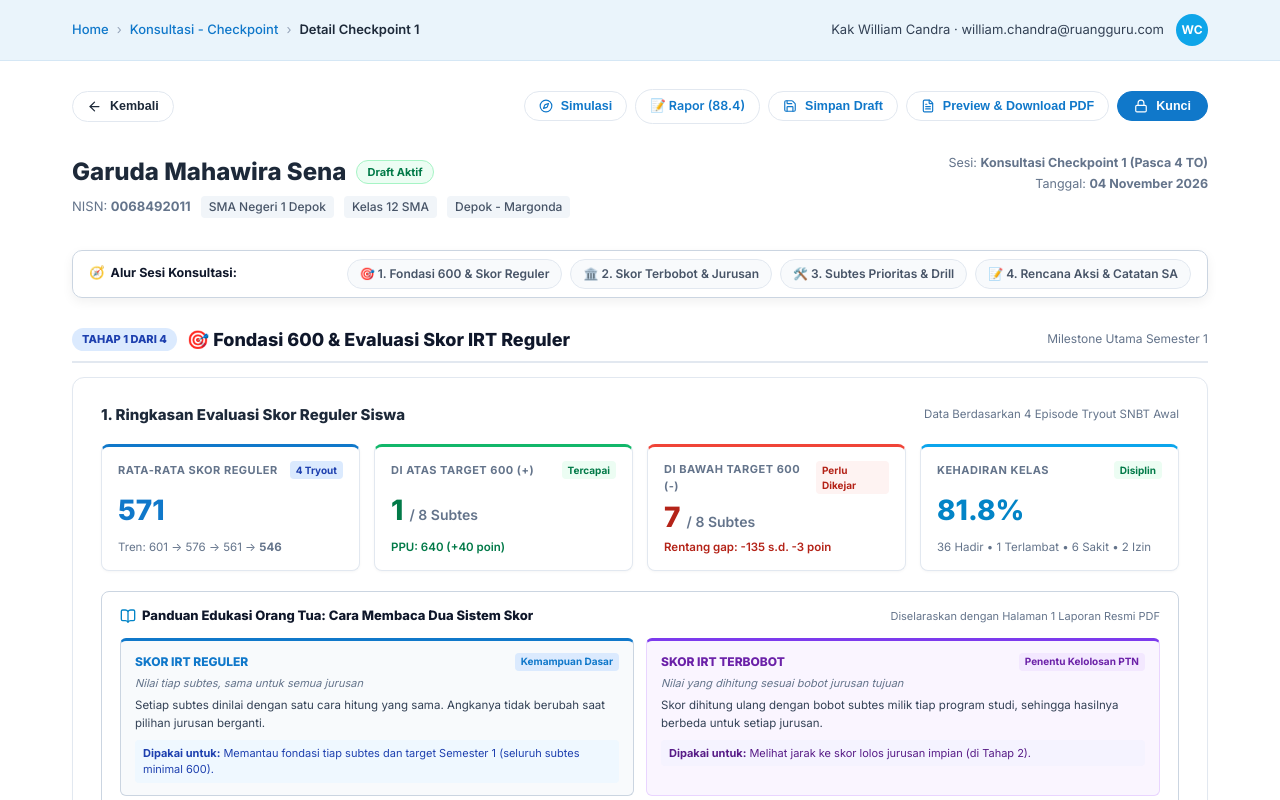
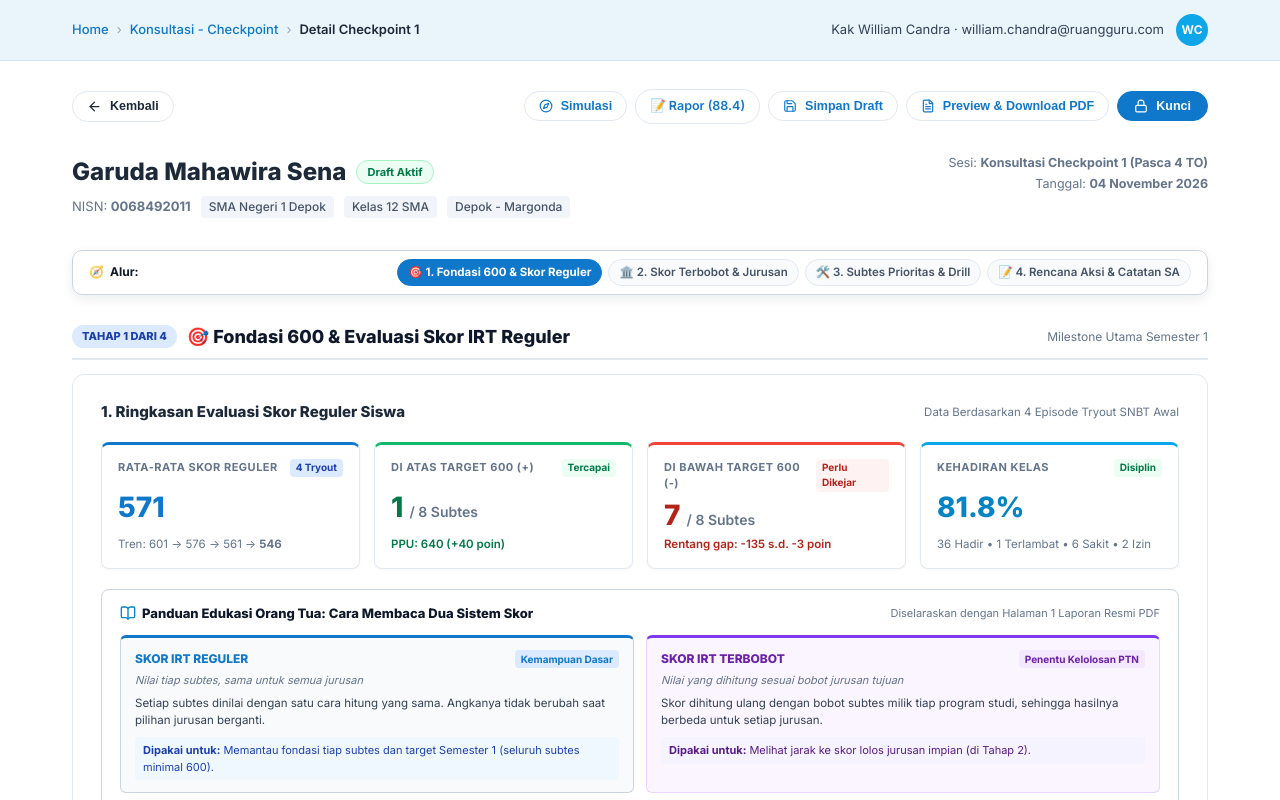
Before and after one commit to hhidro29/BACConsultationReport, a React (Vite) app: page /#/v2 in a window 1280 px wide. Shown: the top 800 px of the page. Built offline with nearby package versions, Linux system fonts and the light colour scheme.

Commit message:
fix: offset sticky floating nav below topbar (top: 68px), tighten to single-row, add scroll-spy active pill & 132px scrollMarginTop

```diff
--- a/src/pages/CheckpointV2Page.tsx
+++ b/src/pages/CheckpointV2Page.tsx
@@ -22,6 +22,7 @@ export const CheckpointV2Page: React.FC = () => {
   const [isSimulasiOpen, setIsSimulasiOpen] = useState<boolean>(false);
   const [isLocked, setIsLocked] = useState<boolean>(false);
   const [draftSavedToast, setDraftSavedToast] = useState<boolean>(false);
+  const [activeStage, setActiveStage] = useState<string>('tahap1');
   const [saNotes, setSaNotes] = useState<string>(() => {
     const saved = localStorage.getItem('bac_v2_sa_notes');
     return saved || "Siswa sempat merasa terbebani penurunan nilai dari TO 1 ke TO 4, namun kembali bersemangat setelah melihat Penalaran Matematika (597) sudah di ambang batas 600. Orang tua menyetujui target 15 soal/hari dan akan mendampingi jadwal belajar mandiri di rumah. Fokus pemulihan utama: PU dan PK.";
@@ -34,6 +35,27 @@ export const CheckpointV2Page: React.FC = () => {
     }
   }, [searchParams]);
 
+  useEffect(() => {
+    const stageIds = ['tahap1', 'tahap2', 'tahap3', 'tahap4'];
+    const handleScroll = () => {
+      const offset = 160;
+      let current = 'tahap1';
+      for (const id of stageIds) {
+        const el = document.getElementById(id);
+        if (el) {
+          const rect = el.getBoundingClientRect();
+          if (rect.top <= offset) {
+            current = id;
+          }
+        }
+      }
+      setActiveStage(current);
+    };
+    window.addEventListener('scroll', handleScroll, { passive: true });
+    handleScroll();
+    return () => window.removeEventListener('scroll', handleScroll);
+  }, []);
+
   const handleSaveNotes = () => {
     localStorage.setItem('bac_v2_sa_notes', saNotes);
     setDraftSavedToast(true);
@@ -42,7 +64,9 @@ export const CheckpointV2Page: React.FC = () => {
 
   const scrollTo = (e: React.MouseEvent, id: string) => {
     e.preventDefault();
-    const el = document.getElementById(id.replace('#', ''));
+    const targetId = id.replace('#', '');
+    setActiveStage(targetId);
+    const el = document.getElementById(targetId);
     if (el) {
       el.scrollIntoView({ behavior: 'smooth', block: 'start' });
     }
@@ -180,7 +204,7 @@ export const CheckpointV2Page: React.FC = () => {
           aria-label="Alur Konsultasi 4 Tahap"
           style={{
             position: 'sticky',
-            top: 10,
+            top: 68,
             zIndex: 40,
             background: 'rgba(255, 255, 255, 0.96)',
             backdropFilter: 'blur(8px)',
@@ -188,7 +212,7 @@ export const CheckpointV2Page: React.FC = () => {
             borderRadius: 10,
             padding: '8px 16px',
             marginBottom: 28,
-            boxShadow: '0 4px 12px rgba(0,0,0,0.06)',
+            boxShadow: '0 4px 12px rgba(15, 23, 42, 0.08)',
             display: 'flex',
             alignItems: 'center',
             justifyContent: 'space-between',
@@ -196,20 +220,20 @@ export const CheckpointV2Page: React.FC = () => {
             flexWrap: 'wrap'
           }}
         >
-          <div className="jump-nav-label" style={{ fontSize: 12.5, fontWeight: 700, color: '#0f172a' }}>
-            🧭 <span>Alur Sesi Konsultasi:</span>
+          <div className="jump-nav-label" style={{ fontSize: 12, fontWeight: 700, color: '#0f172a', whiteSpace: 'nowrap' }}>
+            🧭 <span>Alur:</span>
           </div>
-          <div className="jump-nav-links" style={{ display: 'flex', gap: 8, flexWrap: 'wrap' }}>
-            <a href="#tahap1" onClick={(e) => scrollTo(e, '#tahap1')} className="jump-pill">
+          <div className="jump-nav-links" style={{ display: 'flex', gap: 6, flexWrap: 'wrap' }}>
+            <a href="#tahap1" onClick={(e) => scrollTo(e, '#tahap1')} className={`jump-pill ${activeStage === 'tahap1' ? 'active' : ''}`} style={{ fontSize: 11.5, padding: '4px 10px' }}>
               🎯 1. Fondasi 600 &amp; Skor Reguler
             </a>
-            <a href="#tahap2" onClick={(e) => scrollTo(e, '#tahap2')} className="jump-pill">
+            <a href="#tahap2" onClick={(e) => scrollTo(e, '#tahap2')} className={`jump-pill ${activeStage === 'tahap2' ? 'active' : ''}`} style={{ fontSize: 11.5, padding: '4px 10px' }}>
               🏛️ 2. Skor Terbobot &amp; Jurusan
             </a>
-            <a href="#tahap3" onClick={(e) => scrollTo(e, '#tahap3')} className="jump-pill">
+            <a href="#tahap3" onClick={(e) => scrollTo(e, '#tahap3')} className={`jump-pill ${activeStage === 'tahap3' ? 'active' : ''}`} style={{ fontSize: 11.5, padding: '4px 10px' }}>
               🛠️ 3. Subtes Prioritas &amp; Drill
             </a>
-            <a href="#tahap4" onClick={(e) => scrollTo(e, '#tahap4')} className="jump-pill">
+            <a href="#tahap4" onClick={(e) => scrollTo(e, '#tahap4')} className={`jump-pill ${activeStage === 'tahap4' ? 'active' : ''}`} style={{ fontSize: 11.5, padding: '4px 10px' }}>
               📝 4. Rencana Aksi &amp; Catatan SA
             </a>
           </div>
@@ -218,7 +242,7 @@ export const CheckpointV2Page: React.FC = () => {
         {/* ========================================================= */}
         {/* TAHAP 1: FONDASI 600 & EVALUASI SKOR IRT REGULER          */}
         {/* ========================================================= */}
-        <section id="tahap1" style={{ scrollMarginTop: 75, marginBottom: 40 }}>
+        <section id="tahap1" style={{ scrollMarginTop: 132, marginBottom: 40 }}>
           <div style={{ display: 'flex', alignItems: 'center', justifyContent: 'space-between', marginBottom: 14, paddingBottom: 8, borderBottom: '2px solid #e2e8f0' }}>
             <div style={{ display: 'flex', alignItems: 'center', gap: 10 }}>
               <span style={{ fontSize: 11, fontWeight: 800, color: '#1e40af', background: '#dbeafe', padding: '3px 10px', borderRadius: 9999 }}>
@@ -529,7 +553,7 @@ export const CheckpointV2Page: React.FC = () => {
         </section>
 
         {/* ========================================================= */}
-        <section id="tahap2" style={{ scrollMarginTop: 75, marginBottom: 40 }}>
+        <section id="tahap2" style={{ scrollMarginTop: 132, marginBottom: 40 }}>
           <div style={{ display: 'flex', alignItems: 'center', justifyContent: 'space-between', marginBottom: 14, paddingBottom: 8, borderBottom: '2px solid #e2e8f0' }}>
             <div style={{ display: 'flex', alignItems: 'center', gap: 10 }}>
               <span style={{ fontSize: 11, fontWeight: 800, color: '#0284c7', background: '#e0f2fe', padding: '3px 10px', borderRadius: 9999 }}>
@@ -642,7 +666,7 @@ export const CheckpointV2Page: React.FC = () => {
         </section>
 
         {/* ========================================================= */}
-        <section id="tahap3" style={{ scrollMarginTop: 75, marginBottom: 40 }}>
+        <section id="tahap3" style={{ scrollMarginTop: 132, marginBottom: 40 }}>
           <div style={{ display: 'flex', alignItems: 'center', justifyContent: 'space-between', marginBottom: 14, paddingBottom: 8, borderBottom: '2px solid #e2e8f0' }}>
             <div style={{ display: 'flex', alignItems: 'center', gap: 10 }}>
               <span style={{ fontSize: 11, fontWeight: 800, color: '#b54708', background: '#fef0c7', padding: '3px 10px', borderRadius: 9999 }}>
@@ -776,7 +800,7 @@ export const CheckpointV2Page: React.FC = () => {
         </section>
 
         {/* ========================================================= */}
-        <section id="tahap4" style={{ scrollMarginTop: 75, marginBottom: 40 }}>
+        <section id="tahap4" style={{ scrollMarginTop: 132, marginBottom: 40 }}>
           <div style={{ display: 'flex', alignItems: 'center', justifyContent: 'space-between', marginBottom: 14, paddingBottom: 8, borderBottom: '2px solid #e2e8f0' }}>
             <div style={{ display: 'flex', alignItems: 'center', gap: 10 }}>
               <span style={{ fontSize: 11, fontWeight: 800, color: '#027a48', background: '#ecfdf3', padding: '3px 10px', borderRadius: 9999 }}>
```
